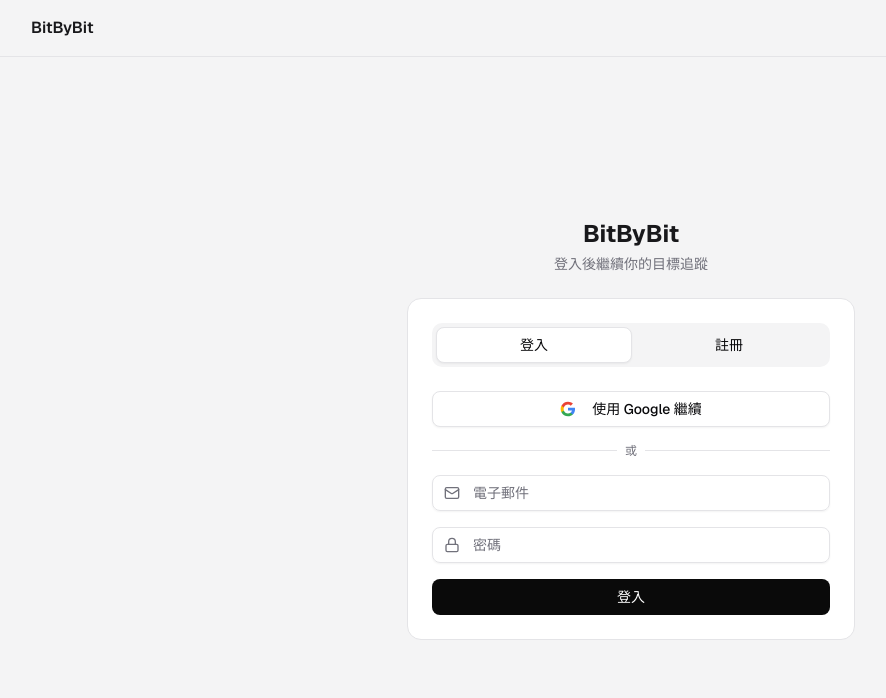
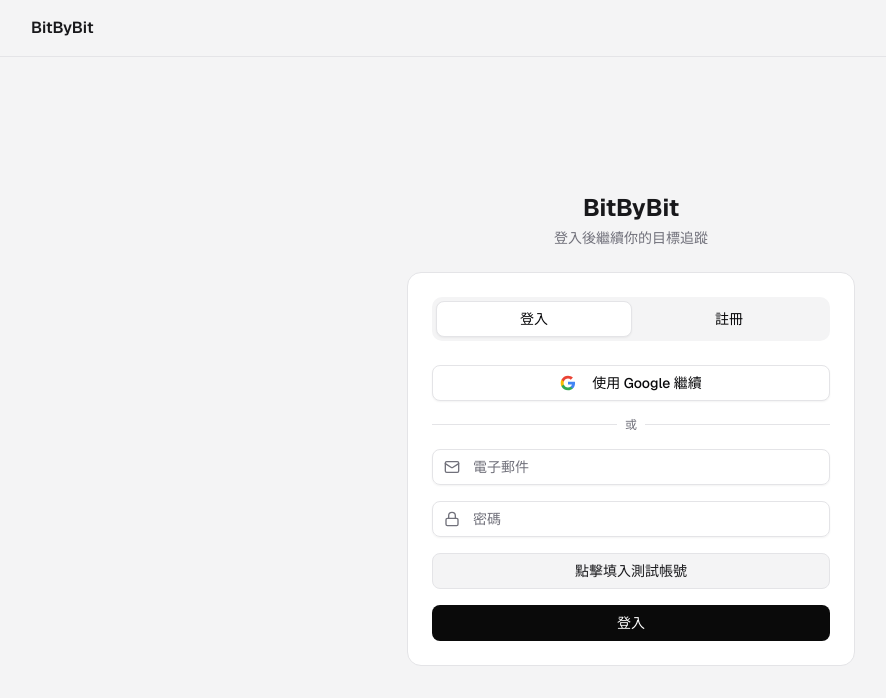
Before and after one commit to 1denx/bitbybit, a Next.js app: page /auth in a window 1280 px wide. Shown: the top 698 px of the page, without its empty margins (9-895 px from the left). Built offline with nearby package versions, Linux system fonts and the light colour scheme; no server answers.

Commit message:
feat: implement one-click guest demo login

```diff
--- a/src/components/ui/auth/LoginForm.tsx
+++ b/src/components/ui/auth/LoginForm.tsx
@@ -28,6 +28,9 @@
   const [password, setPassword] = useState("");
   const [isLoading, setIsLoading] = useState(false);
   const [error, setError] = useState("");
+
+  const TEST_EMAIL = "useacc4demo@gmail.com";
+  const TEST_PASSWORD = "qwe123";
 
   const handleSubmit = async (e: React.SyntheticEvent) => {
     e.preventDefault();
@@ -141,6 +144,17 @@
             />
           </div>
           <Button
+            type="button"
+            variant="secondary"
+            onClick={() => {
+              setEmail(TEST_EMAIL);
+              setPassword(TEST_PASSWORD);
+            }}
+            className="w-full border border-zinc-200 hover:bg-zinc-200"
+          >
+            點擊填入測試帳號
+          </Button>
+          <Button
             type="submit"
             className="w-full bg-foreground text-background"
             disabled={isLoading}
```
